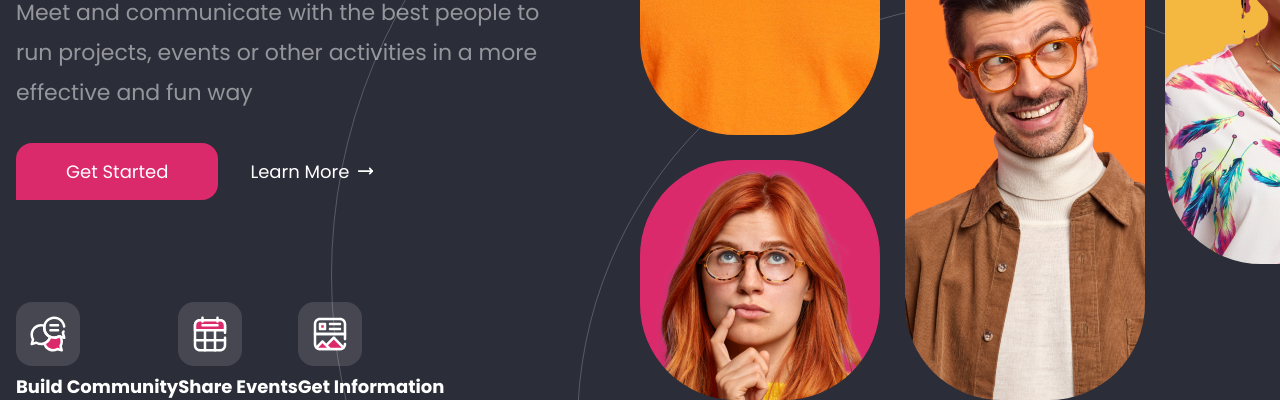
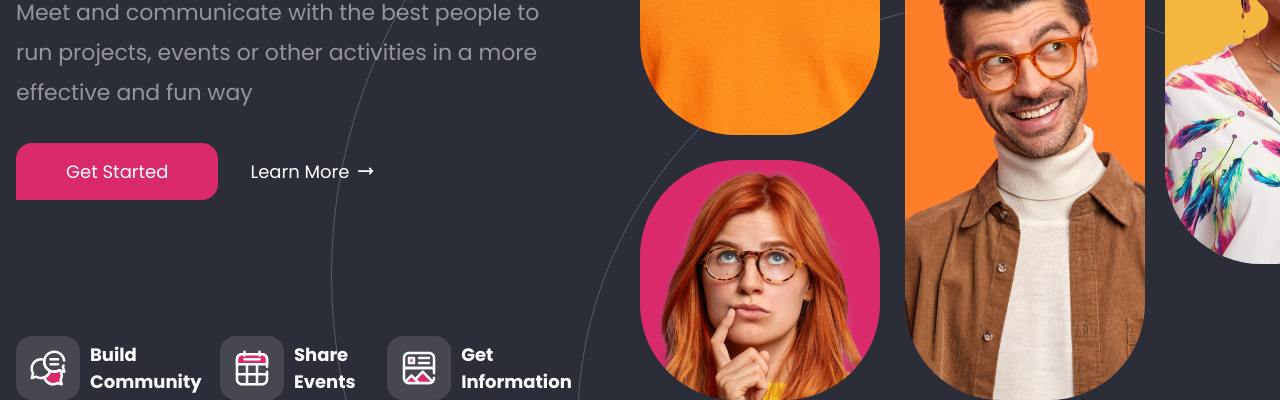
Before and after one commit to jrramoncp/online_forum_header, a website built with Vite: page index.html in a window 1280 px wide. Shown: the part 477-877 px from the top of the page. Built offline with nearby package versions, Linux system fonts and the light colour scheme.

Commit message:
services styles

```diff
--- a/src/sass/layout/_main.scss
+++ b/src/sass/layout/_main.scss
@@ -55,13 +55,15 @@ main{
             }
 
         }
-
-
-
-
-
+        //HERO SERVICES
         .hero__services{
             display: flex;
+
+            article{
+                display: flex;
+                align-items: center;
+                gap: 10px;
+            }
         }
     }
 
```
